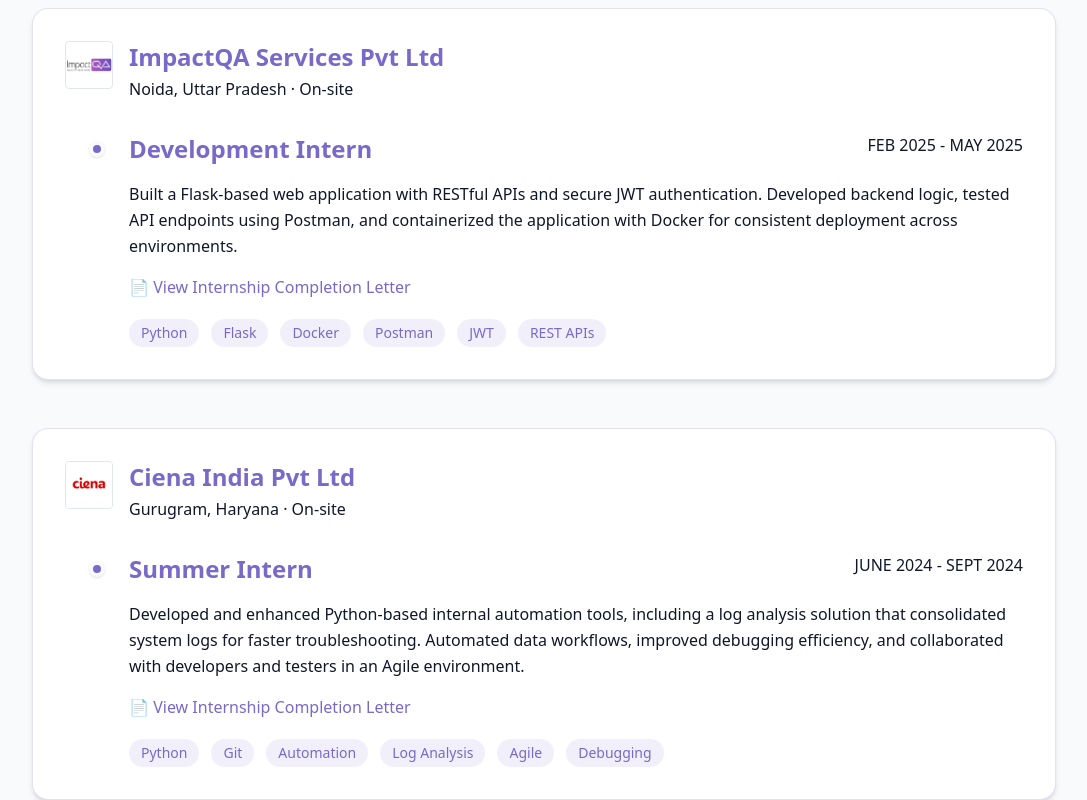
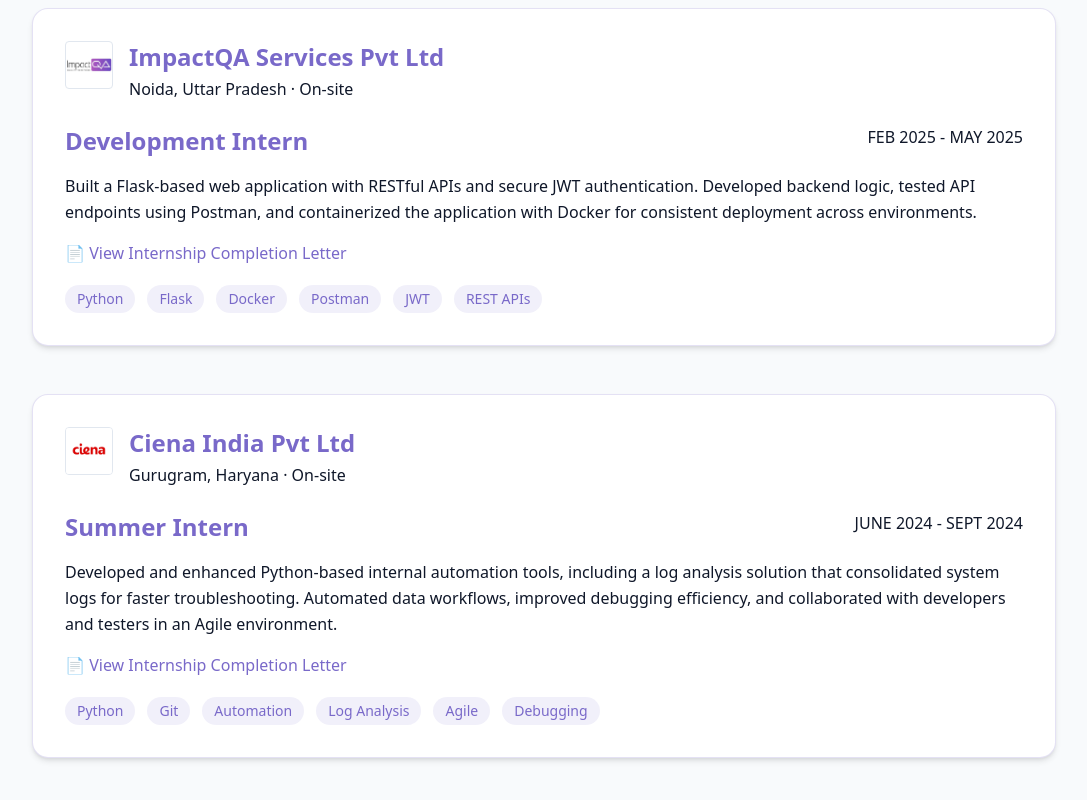
Before and after one commit to anmjain1409/Portfolio, a React (Vite) app: page / in a window 1280 px wide. Shown: the part 2560-3360 px from the top of the page, without its empty margins (96-1183 px from the left). Built offline with nearby package versions, Linux system fonts and the light colour scheme.

Commit message:
Update ExperienceSection.jsx

```diff
--- a/src/components/ExperienceSection.jsx
+++ b/src/components/ExperienceSection.jsx
@@ -128,7 +128,7 @@
 
         <div className="space-y-12">
           {experiences.map((exp, idx) => {
-            /* ================= NAVAJNA CAREER PROGRESSION ================= */
+            /* ================= CAREER PROGRESSION ================= */
 
             if (exp.type === "progression") {
               return (
@@ -176,7 +176,7 @@
                         {/* Timeline Dot */}
                         <div className="absolute left-0 top-2 w-4 h-4 rounded-full bg-primary border-4 border-background shadow-sm" />
 
-                        {/* Position & Date */}
+                        {/* Position and Date */}
                         <div className="flex flex-col md:flex-row md:items-start md:justify-between gap-2">
                           <h4 className="text-xl md:text-2xl font-semibold text-primary">
                             {role.role}
@@ -210,7 +210,7 @@
               );
             }
 
-            /* ================= SINGLE EXPERIENCE CARDS ================= */
+            /* ================= SINGLE EXPERIENCE ================= */
 
             return (
               <div
@@ -218,7 +218,7 @@
                 className="bg-card border border-primary/20 p-6 md:p-8 rounded-2xl shadow-md hover:shadow-xl transition-shadow duration-300 text-left"
               >
                 {/* Company Header */}
-                <div className="flex items-start gap-4 mb-8">
+                <div className="flex items-start gap-4 mb-6">
                   <img
                     src={exp.logo}
                     alt={`${exp.company} logo`}
@@ -236,13 +236,7 @@
                   </div>
                 </div>
 
-                {/* Position */}
-                <div className="ml-5 md:ml-6">
-                  <div className="relative pl-10">
-                    {/* Timeline Dot */}
-                    <div className="absolute left-0 top-2 w-4 h-4 rounded-full bg-primary border-4 border-background shadow-sm" />
-
-                    {/* Position & Date */}
+                {/* Position and Date */}
                 <div className="flex flex-col md:flex-row md:items-start md:justify-between gap-2">
                   <h4 className="text-xl md:text-2xl font-semibold text-primary">
                     {exp.role}
@@ -284,8 +278,6 @@
                   ))}
                 </div>
               </div>
-                </div>
-              </div>
             );
           })}
         </div>
```
Lines whose indentation alone changed are shown as unchanged.
